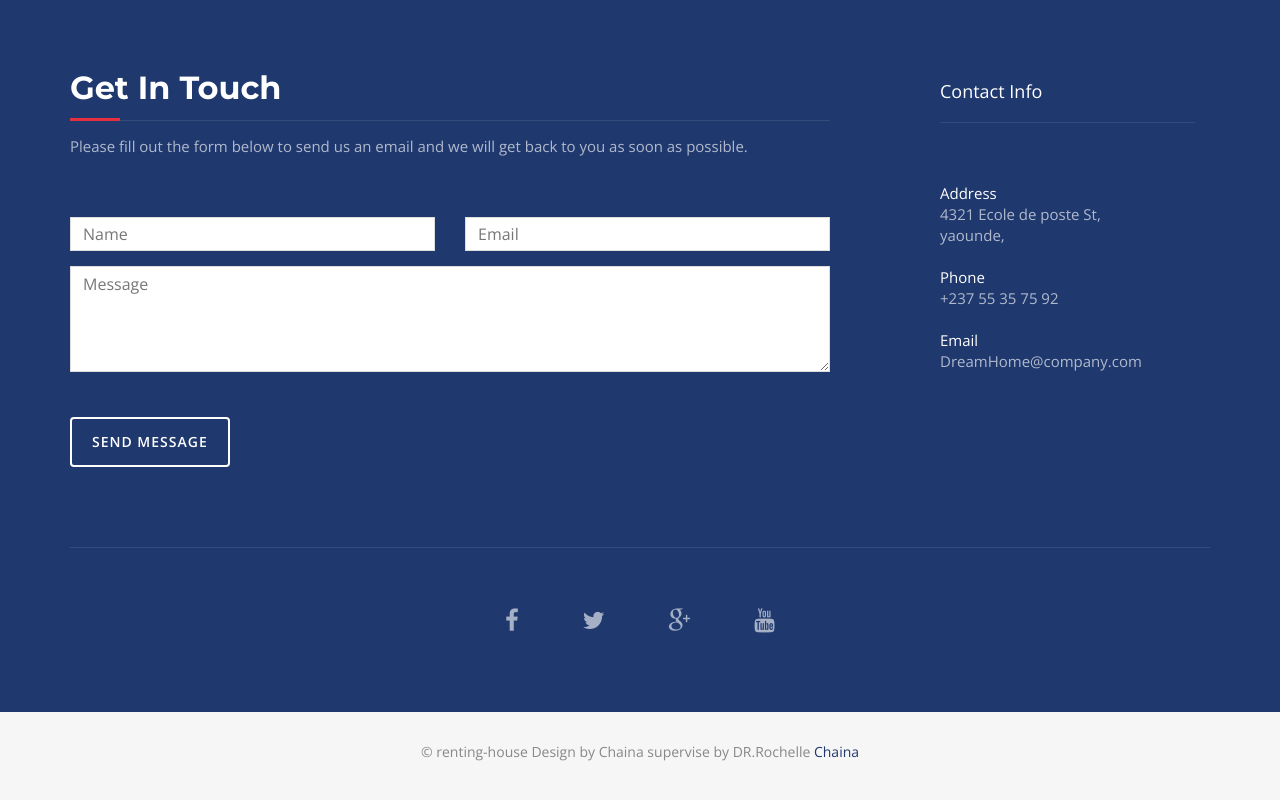
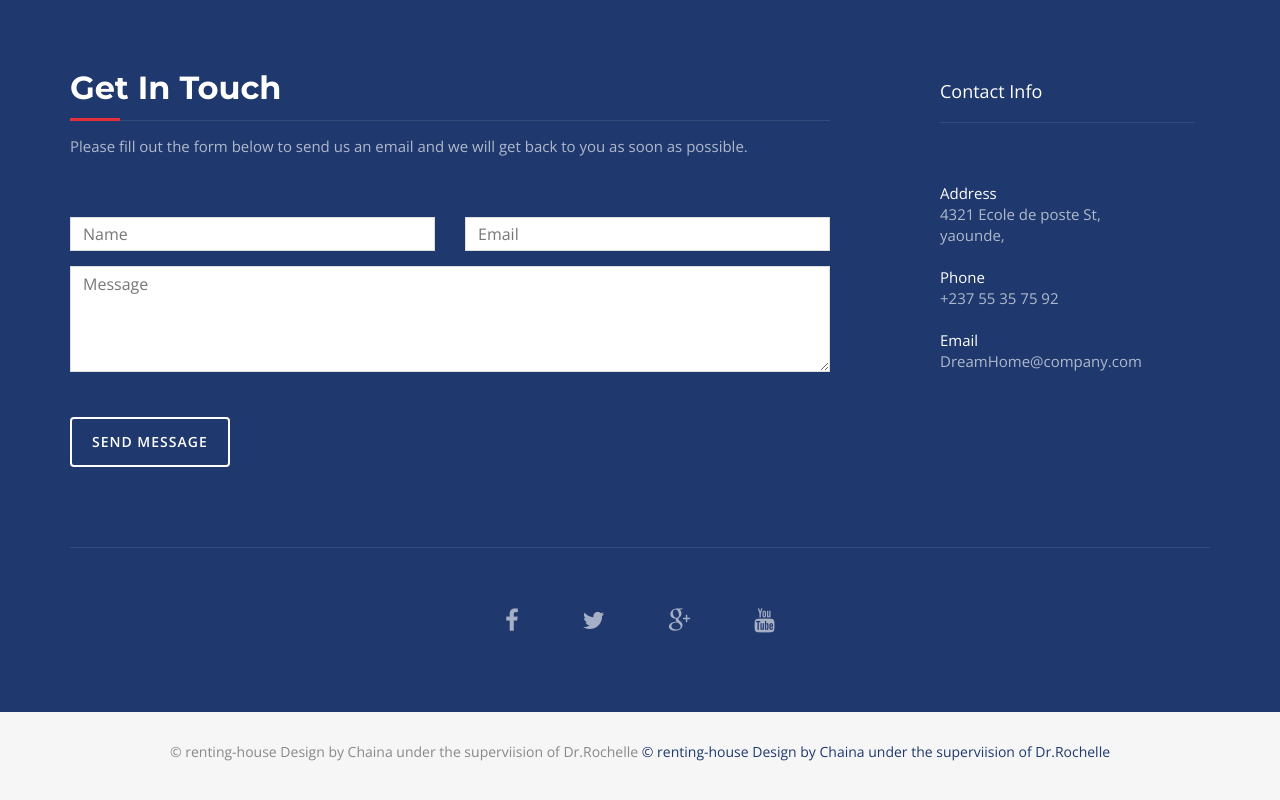
Before and after one commit to demmase/renting-house, a plain HTML site: page index.html in a window 1280 px wide. Shown: the part 5119-5919 px from the top of the page. Drawn offline with nearby package versions, Linux system fonts and the light colour scheme.

Commit message:
Create index.html

```diff
--- a/index.html
+++ b/index.html
@@ -395,7 +395,7 @@
 <!-- Footer Section -->
 <div id="footer">
   <div class="container text-center">
-    <p>&copy; renting-house Design by Chaina supervise by DR.Rochelle <a href="http://www.templatewire.com" rel="nofollow">Chaina</a></p>
+    <p>&copy; renting-house Design by Chaina under the superviision of Dr.Rochelle <a href="http://www.templatewire.com" rel="nofollow">&copy; renting-house Design by Chaina under the superviision of Dr.Rochelle</a></p>
   </div>
 </div>
 <script type="text/javascript" src="js/jquery.1.11.1.js"></script>
```
